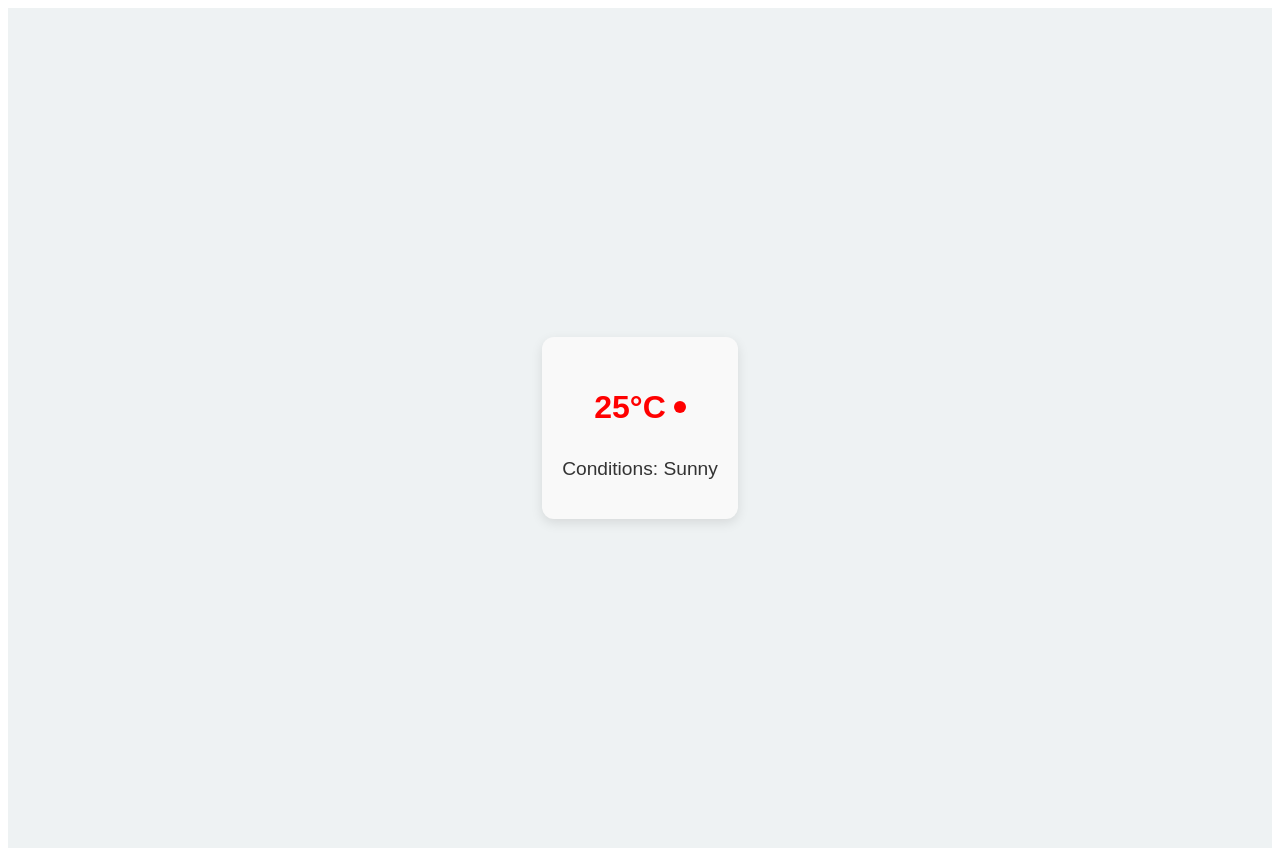
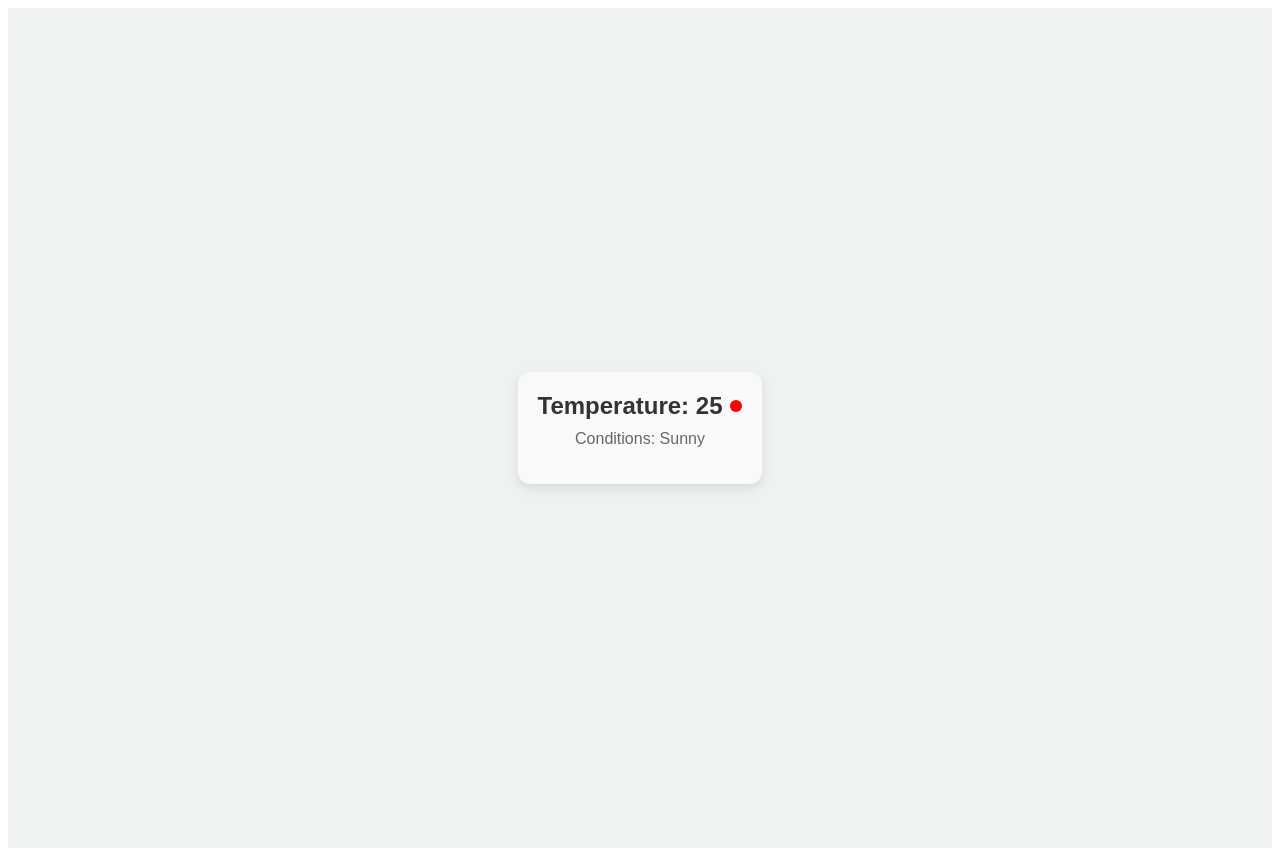
Before and after one commit to acciojob/conditional-weather-report-nithig, a React app: page / in a window 1280 px wide. Built offline with nearby package versions, Linux system fonts and the light colour scheme.

Commit message:
testcase issue

```diff
--- a/src/components/WeatherDisplay.js
+++ b/src/components/WeatherDisplay.js
@@ -20,25 +20,26 @@ const WeatherDisplay = ({ data }) => {
   };
 
   const temperatureStyle = {
-    fontSize: "2rem",
+    fontSize: "1.5rem",
     fontWeight: "bold",
-    color: tempColor,
+    color: "#333",
     display: "flex",
     alignItems: "center",
     justifyContent: "center",
-    gap: "8px"
+    gap: "8px",
+    margin: "0"
   };
 
   const conditionStyle = {
-    fontSize: "1.2rem",
-    color: "#333",
+    fontSize: "1rem",
+    color: "#666",
     marginTop: "10px",
   };
 
   return (
     <div style={containerStyle}>
       <p style={temperatureStyle}>
-        {temperature}°C
+        Temperature: {temperature}
         <span
           style={{
             width: "12px",
```
